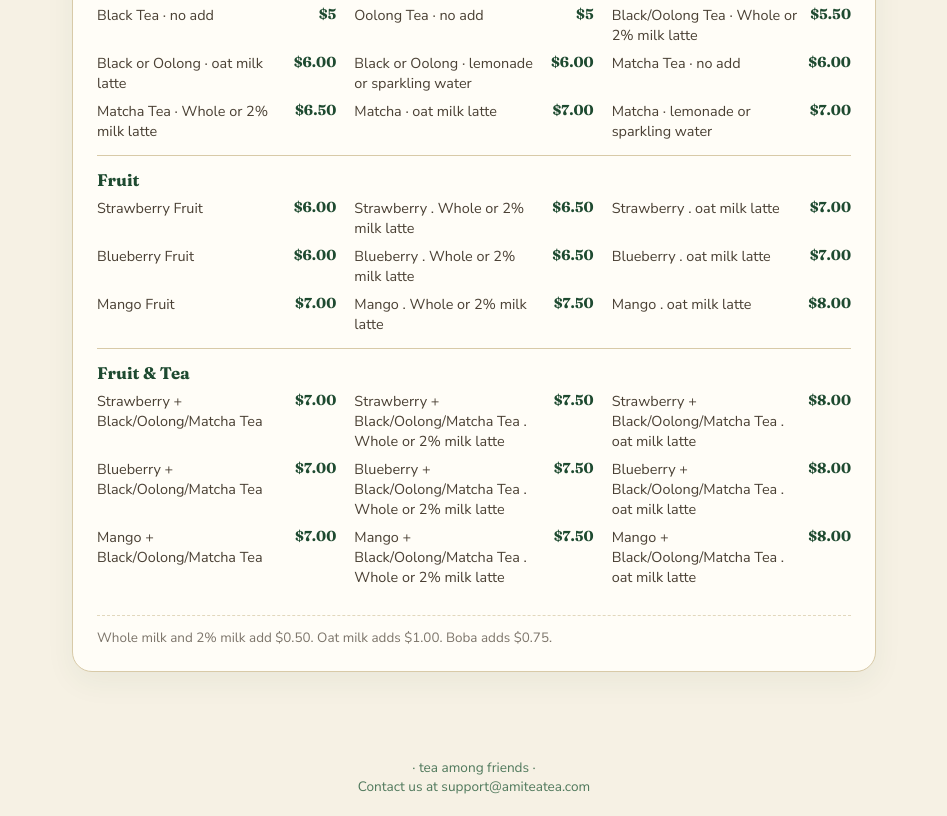
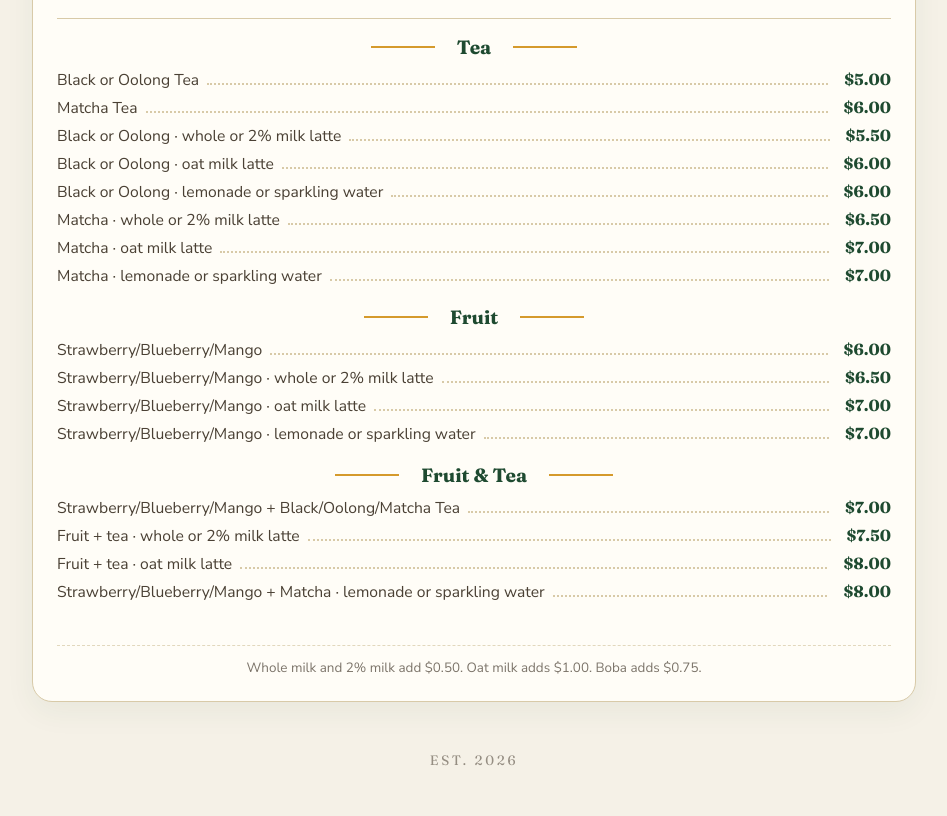
Before and after one commit to amitytech2026-cloud/amiTea, a plain HTML site: page amiTea-main/menu.html in a window 1280 px wide. Shown: the part 363-1179 px from the top of the page, without its empty margins (166-1113 px from the left). After the commit the page ends 1151 px from the top, so only its background shows below. Drawn offline with Linux system fonts and the light colour scheme.

Commit message:
Seperate build your own amiTEA and existing menu

```diff
--- a/amiTea-main/menu.html
+++ b/amiTea-main/menu.html
@@ -9,10 +9,9 @@
 <link href="https://fonts.googleapis.com/css2?family=Fraunces:ital,opsz,wght@0,9..144,400;0,9..144,600;0,9..144,700;0,9..144,900;1,9..144,500&family=Nunito+Sans:ital,wght@0,400;0,600;0,700;1,400&display=swap" rel="stylesheet">
 <link rel="stylesheet" href="styles.css">
 </head>
-<body>
+<body class="menu-body">
 <header>
-  <h1 class="kicker"><em>amiTEA</em> menu</h1>
-  <p class="tag">tea among friends</p>
+  <img class="menu-logo" src="amitea-clinking-cups.png" alt="amiTEA clinking cups logo">
   <nav class="page-nav" aria-label="Main navigation">
     <a class="btn ghost" href="index.html">Build your amiTEA</a>
     <a class="btn ghost active" href="menu.html">View menu</a>
@@ -22,7 +21,6 @@
 <main class="wrap">
   <section class="menu menu-page" aria-labelledby="menuTitle">
     <div class="menu-heading">
-      <span class="step-tag">amiTEA menu</span>
       <h2 id="menuTitle">Choose your favorite combination</h2>
       <p class="sub">Hot or iced. Add milk for a latte, or finish with boba.</p>
     </div>
@@ -31,8 +29,7 @@
 </main>
 
 <footer>
-  <div>· tea among friends ·</div>
-  <div>Contact us at support@amiteatea.com</div>
+  <div class="menu-est">EST. 2026</div>
 </footer>
 <script src="menu.js"></script>
 </body>
--- a/amiTea-main/menu.js
+++ b/amiTea-main/menu.js
@@ -2,13 +2,12 @@ const MENU=[
   {
     title:'Tea',
     items:[
-      ['Black Tea · no add','$5'],
-      ['Oolong Tea · no add','$5'],
-      ['Black/Oolong Tea · Whole or 2% milk latte','$5.50'],
+      ['Black or Oolong Tea','$5.00'],
+      ['Matcha Tea','$6.00'],
+      ['Black or Oolong · whole or 2% milk latte','$5.50'],
       ['Black or Oolong · oat milk latte','$6.00'],
       ['Black or Oolong · lemonade or sparkling water','$6.00'],
-      ['Matcha Tea · no add','$6.00'],
-      ['Matcha Tea · Whole or 2% milk latte','$6.50'],
+      ['Matcha · whole or 2% milk latte','$6.50'],
       ['Matcha · oat milk latte','$7.00'],
       ['Matcha · lemonade or sparkling water','$7.00']
     ]
@@ -16,29 +15,19 @@ const MENU=[
   {
     title:'Fruit',
     items:[
-      ['Strawberry Fruit','$6.00'],
-      ['Strawberry . Whole or 2% milk latte','$6.50'],
-      ['Strawberry . oat milk latte','$7.00'],
-      ['Blueberry Fruit','$6.00'],
-      ['Blueberry . Whole or 2% milk latte','$6.50'],
-      ['Blueberry . oat milk latte','$7.00'],
-      ['Mango Fruit','$7.00'],
-      ['Mango . Whole or 2% milk latte','$7.50'],
-      ['Mango . oat milk latte','$8.00']
+      ['Strawberry/Blueberry/Mango','$6.00'],
+      ['Strawberry/Blueberry/Mango · whole or 2% milk latte','$6.50'],
+      ['Strawberry/Blueberry/Mango · oat milk latte','$7.00'],
+      ['Strawberry/Blueberry/Mango · lemonade or sparkling water','$7.00']
     ]
   },
   {
     title:'Fruit & Tea',
     items:[
-      ['Strawberry + Black/Oolong/Matcha Tea','$7.00'],
-      ['Strawberry + Black/Oolong/Matcha Tea . Whole or 2% milk latte','$7.50'],
-      ['Strawberry + Black/Oolong/Matcha Tea . oat milk latte','$8.00'],
-      ['Blueberry + Black/Oolong/Matcha Tea','$7.00'],
-      ['Blueberry + Black/Oolong/Matcha Tea . Whole or 2% milk latte','$7.50'],
-      ['Blueberry + Black/Oolong/Matcha Tea . oat milk latte','$8.00'],
-      ['Mango + Black/Oolong/Matcha Tea','$7.00'],
-      ['Mango + Black/Oolong/Matcha Tea . Whole or 2% milk latte','$7.50'],
-      ['Mango + Black/Oolong/Matcha Tea . oat milk latte','$8.00']
+      ['Strawberry/Blueberry/Mango + Black/Oolong/Matcha Tea','$7.00'],
+      ['Fruit + tea · whole or 2% milk latte','$7.50'],
+      ['Fruit + tea · oat milk latte','$8.00'],
+      ['Strawberry/Blueberry/Mango + Matcha · lemonade or sparkling water','$8.00']
     ]
   }
 ];
--- a/amiTea-main/styles.css
+++ b/amiTea-main/styles.css
@@ -29,6 +29,7 @@ header img {
   display: block;
   margin: 0 auto;
 }
+.brand-logo { width: min(170px, 42vw); height: auto; border-radius: 0; box-shadow: none; mix-blend-mode: multiply; }
 .tag {
   font-family: "Fraunces", serif;
   font-style: italic;
@@ -52,6 +53,27 @@ header img {
 .page-nav .btn { text-decoration: none; padding: 10px 16px; }
 .page-nav .btn.active { background: var(--green); color: var(--white); border-color: var(--green); }
 .menu-page { margin-top: 8px; }
+.menu-body { background: #f5f1e7; }
+.menu-body header { padding: 28px 20px 8px; }
+.menu-logo { display: block; width: min(190px, 48vw); height: auto; margin: 0 auto 16px; mix-blend-mode: multiply; }
+.menu-body .page-nav { margin-top: 12px; }
+.menu-body .wrap { max-width: 920px; padding: 12px 18px 24px; }
+.menu-page { background: transparent; border: 1px solid var(--green); border-radius: 12px; box-shadow: inset 0 0 0 5px #f5f1e7, inset 0 0 0 6px var(--gold); padding: 34px 42px 26px; }
+.menu-page .menu-heading { text-align: center; border-bottom: 1px solid var(--line); padding-bottom: 16px; margin-bottom: 16px; }
+.menu-page .menu-heading h2 { font-size: clamp(1.65rem, 4vw, 2.2rem); }
+.menu-page .menu-heading .sub { font-family: "Fraunces", serif; font-style: italic; }
+.menu-page .menu-groups { gap: 18px; }
+.menu-page .menu-group { border-top: 0; padding-top: 0; }
+.menu-page .menu-group h3 { display: flex; align-items: center; justify-content: center; gap: 22px; font-size: 1.2rem; margin: 0 0 10px; }
+.menu-page .menu-group h3::before, .menu-page .menu-group h3::after { content: ""; width: 64px; height: 2px; background: var(--gold); }
+.menu-page .menu-items { display: grid; grid-template-columns: 1fr; gap: 6px; }
+.menu-page .menu-item { align-items: baseline; gap: 8px; font-size: .98rem; }
+.menu-page .menu-item span:first-child { display: flex; align-items: baseline; flex: 1; }
+.menu-page .menu-item span:first-child::after { content: ""; flex: 1; border-bottom: 2px dotted var(--line); margin: 0 8px 4px; }
+.menu-page .menu-item span:last-child { font-size: 1rem; }
+.menu-page .menu-note { text-align: center; margin-top: 24px; }
+.menu-est { font-family: "Fraunces", serif; letter-spacing: .2em; color: var(--ink); opacity: .7; }
+.menu-body footer { padding-top: 0; }
 
 .menu {
   background: var(--white);
```
Also changed, not shown: amiTea-main/index.html (+1 -0 lines), amiTea-main/script.js (+4 -4 lines), amiTea-main/QRCode/Menu.jpg (deleted), amiTea-main/QRCode/amiTEA.jpg (deleted), amiTea-main/amitea-clinking-cups.png (added), 1 other file.
